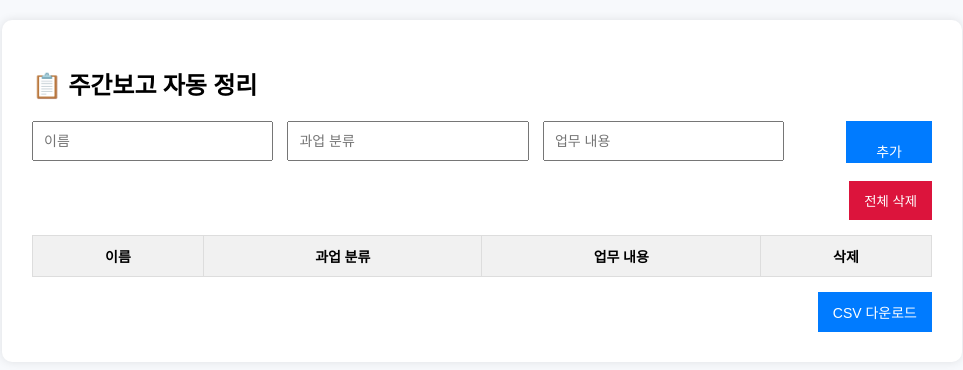
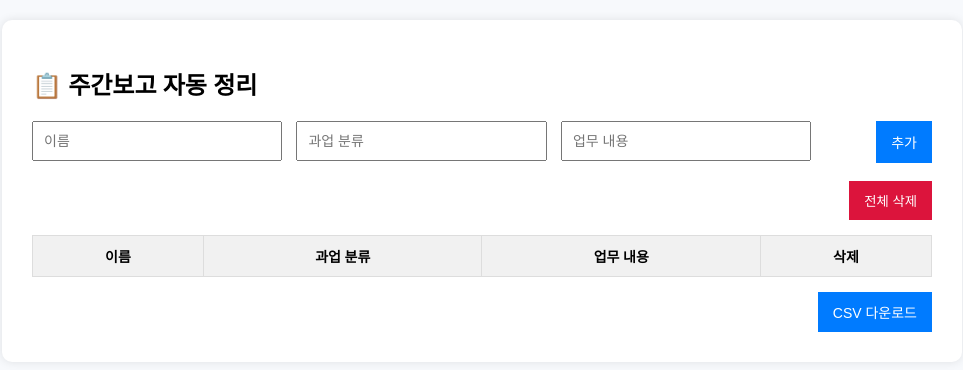
Before and after one commit to qooowoo/report, a website: page public/index.html in a window 1280 px wide. Shown: the whole page, without its empty margins (158-1121 px from the left). Drawn offline with Linux system fonts and the light colour scheme.

Commit message:
Update style.css

```diff
--- a/public/style.css
+++ b/public/style.css
@@ -50,7 +50,7 @@ h1 {
 .add-btn {
   background-color: #007bff;
   color: white;
-  padding: 20px 30px;
+  padding: 10px 15px;
   border: none;
   cursor: pointer;
   height: 42px;
```
